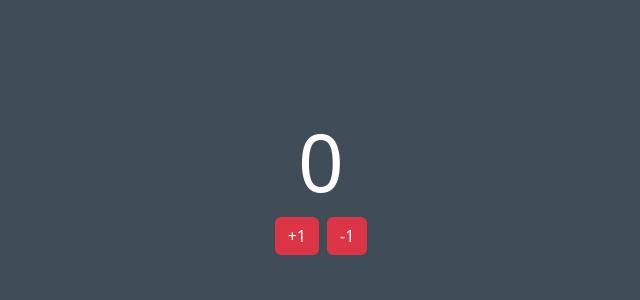
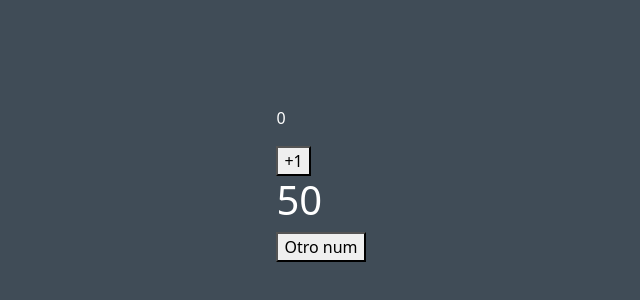
Before and after one commit to ezeamin/mi-primer-proyecto-react-63i, a React (Vite) app: page / in a window 1280 px wide. Shown: the part 216-516 px from the top of the page, without its empty margins (319-959 px from the left). Built offline with nearby package versions, Linux system fonts and the light colour scheme.

Commit message:
agrego ejemplo de use effect

```diff
--- /dev/null
+++ b/src/components/Message/Message.jsx
@@ -0,0 +1,49 @@
+import { useEffect, useState } from 'react';
+import { getRandomNumber } from '../../helpers/helpers';
+
+const Message = () => {
+  const [count, setCount] = useState(0);
+  const [message, setMessage] = useState(50);
+
+  // 1er caso: Al montarse el componente
+  useEffect(() => {
+    console.log('holaaaa');
+  }, []);
+
+  // 2do caso: Al montarse el componente || al actualizarse un estado
+  useEffect(() => {
+    console.log('cambió mensaje');
+  }, [message]);
+
+  // 3er caso: Al montarse el componente || al actualizarse varios estados
+  useEffect(() => {
+    console.log('cambió mensaje O count');
+  }, [message,count]);
+
+  // 4to caso: Al desmontarse el componente
+  useEffect(() => {
+    // Todo lo que se ejecute en esta funcion, será cuando se desmonte
+    return () => {
+        console.log("Chau")
+    }
+  }, [message,count]);
+
+  const handleChange = () => {
+    setCount(count + 1);
+  };
+
+  const handleMessageChange = () => {
+    setMessage(getRandomNumber(0,500));
+  };
+
+  return (
+    <div>
+      <p>{count}</p>
+      <button onClick={handleChange}>+1</button>
+      <h1>{message}</h1>
+      <button onClick={handleMessageChange}>Otro num</button>
+    </div>
+  );
+};
+
+export default Message;
--- /dev/null
+++ b/src/helpers/helpers.js
@@ -0,0 +1,3 @@
+export const getRandomNumber = (min, max) => {
+  return Math.floor(Math.random() * (max - min + 1) + min);
+};
--- a/src/main.jsx
+++ b/src/main.jsx
@@ -2,7 +2,8 @@ import React from 'react';
 import ReactDOM from 'react-dom/client';
 
 // import CardsGallery from './components/CardsGallery/CardsGallery.jsx';
-import Counter from './components/Counter/Counter.jsx';
+// import Counter from './components/Counter/Counter.jsx';
+import Message from './components/Message/Message.jsx';
 
 import 'bootstrap/dist/css/bootstrap.min.css';
 import 'bootstrap/dist/js/bootstrap.min.js';
@@ -12,6 +13,7 @@ import './index.css';
 ReactDOM.createRoot(document.getElementById('root')).render(
   <React.StrictMode>
     {/* <CardsGallery /> */}
-    <Counter />
+    {/* <Counter /> */}
+    <Message />
   </React.StrictMode>
 );
```
